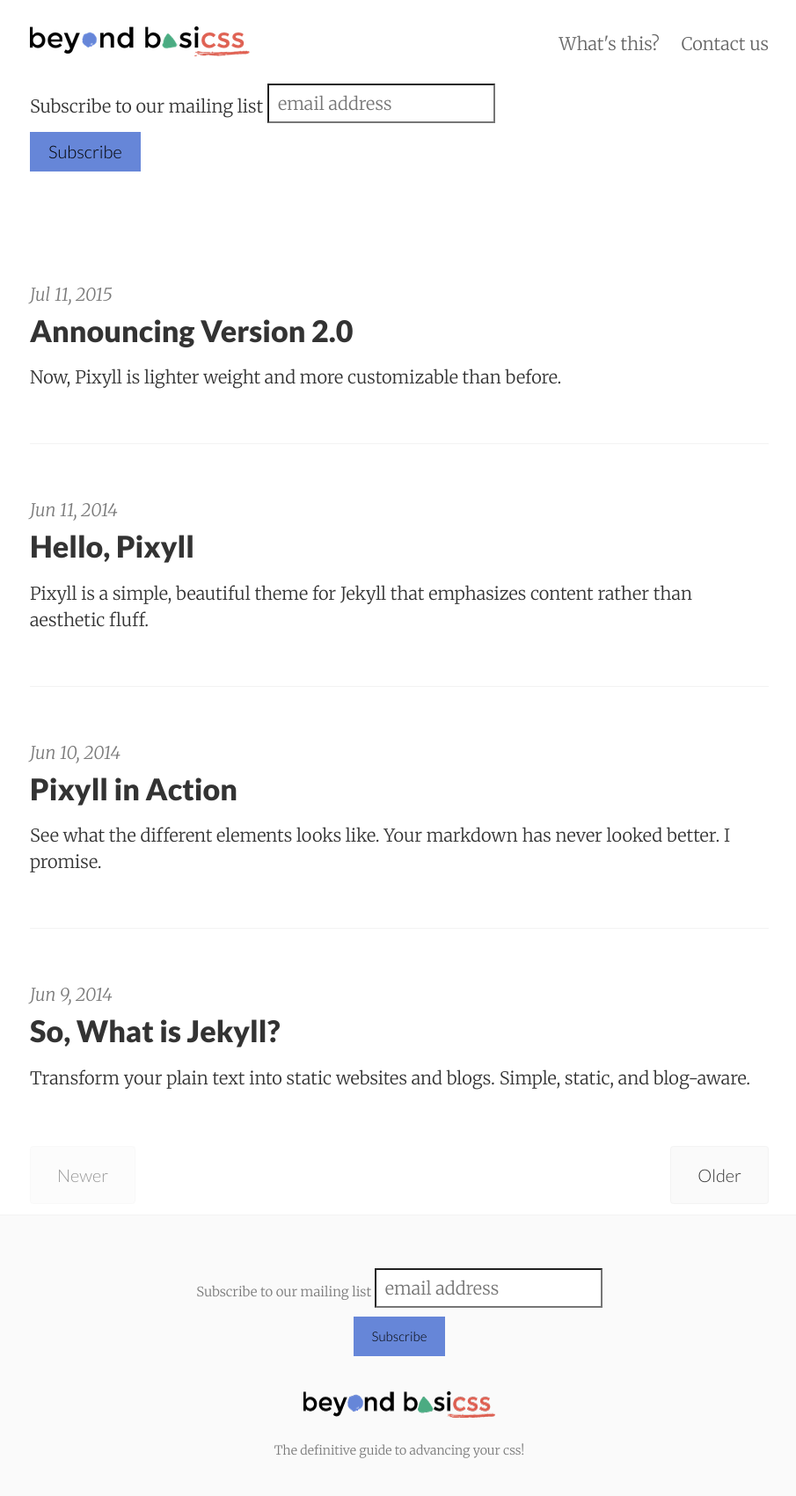
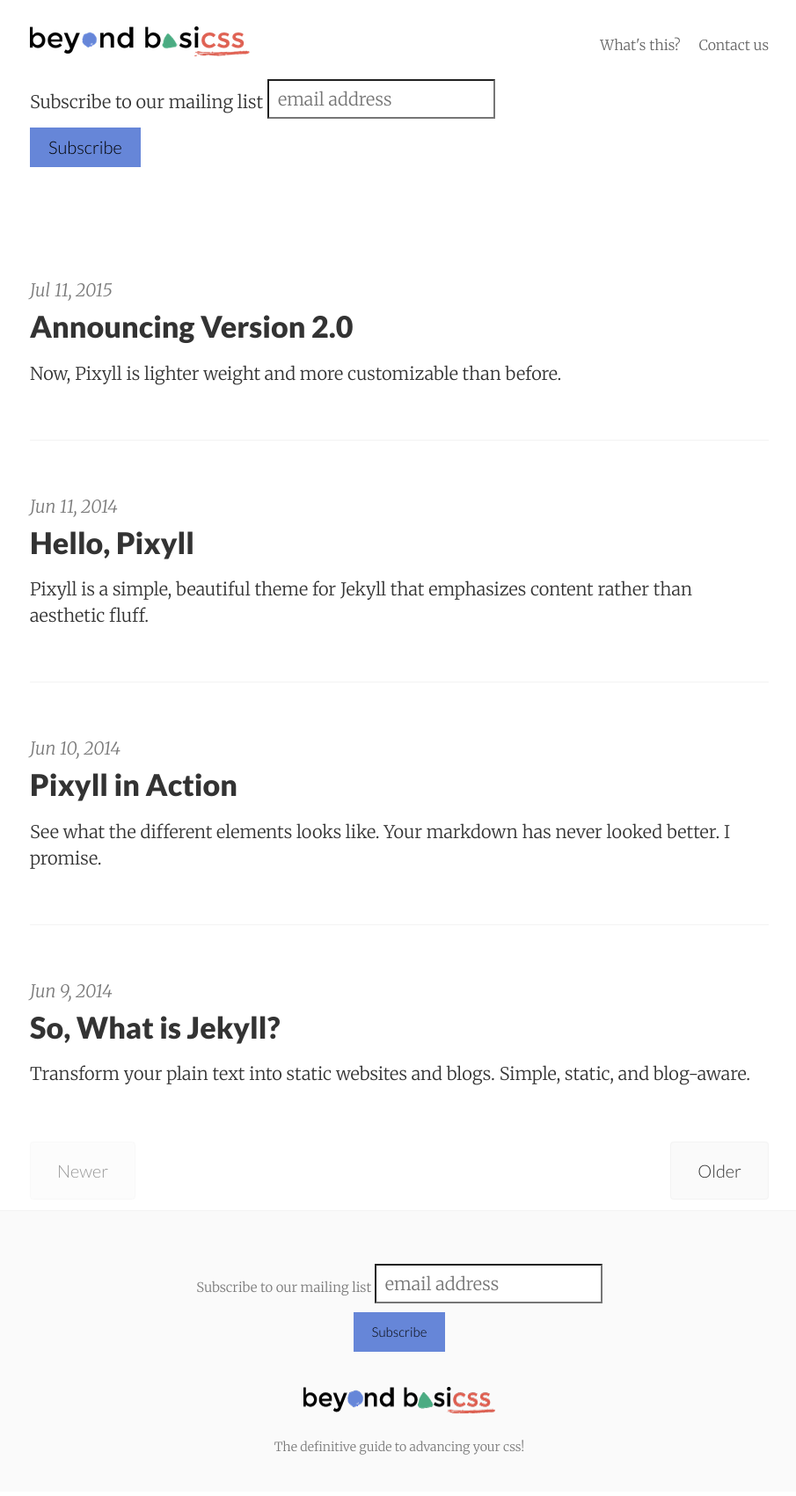
Before and after one commit to beyondbasicss/beyondbasicss.github.io, a Jekyll site: the page built from index.html, in a window 1280 px wide. Shown: the whole page at 88% size, without its empty margins (186-1091 px from the left). Built offline with Jekyll 4.4.1, drawn with Linux system fonts in a browser that asks for light colours; nearby versions of some CDN libraries; the list of posts is cut into pages by our own code; comment, search, counter and statistics services are not loaded.

Commit message:
Change of font sizes in header

```diff
--- a/_sass/_media-queries.scss
+++ b/_sass/_media-queries.scss
@@ -14,10 +14,6 @@
 
   .site-nav {
     margin-top: 0;
-  }
-
-  .site-header a {
-    font-size: $h4;
   }
 
   .site-header .site-title {
--- a/_sass/_variables.scss
+++ b/_sass/_variables.scss
@@ -9,7 +9,7 @@
 $monospace-font-family: 'Source Code Pro', Consolas, monospace !default;
 $h1: 1.7rem !default;
 $h2: 1.5rem !default;
-$h3: 1.25rem !default;
+$h3: 0.8rem !default;
 $h4: 1rem !default;
 $h5: .875rem !default;
 $h6: .75rem !default;
```
